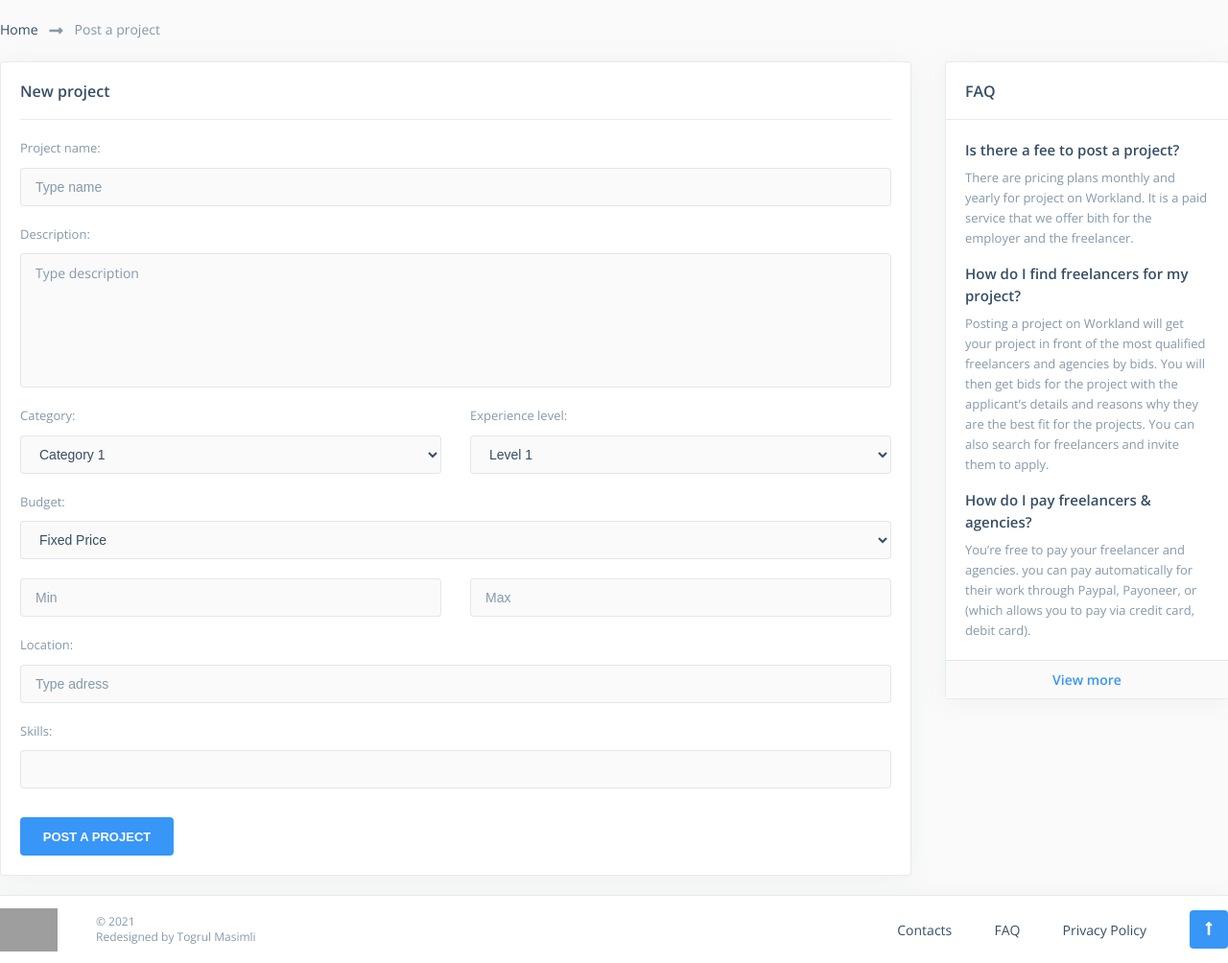
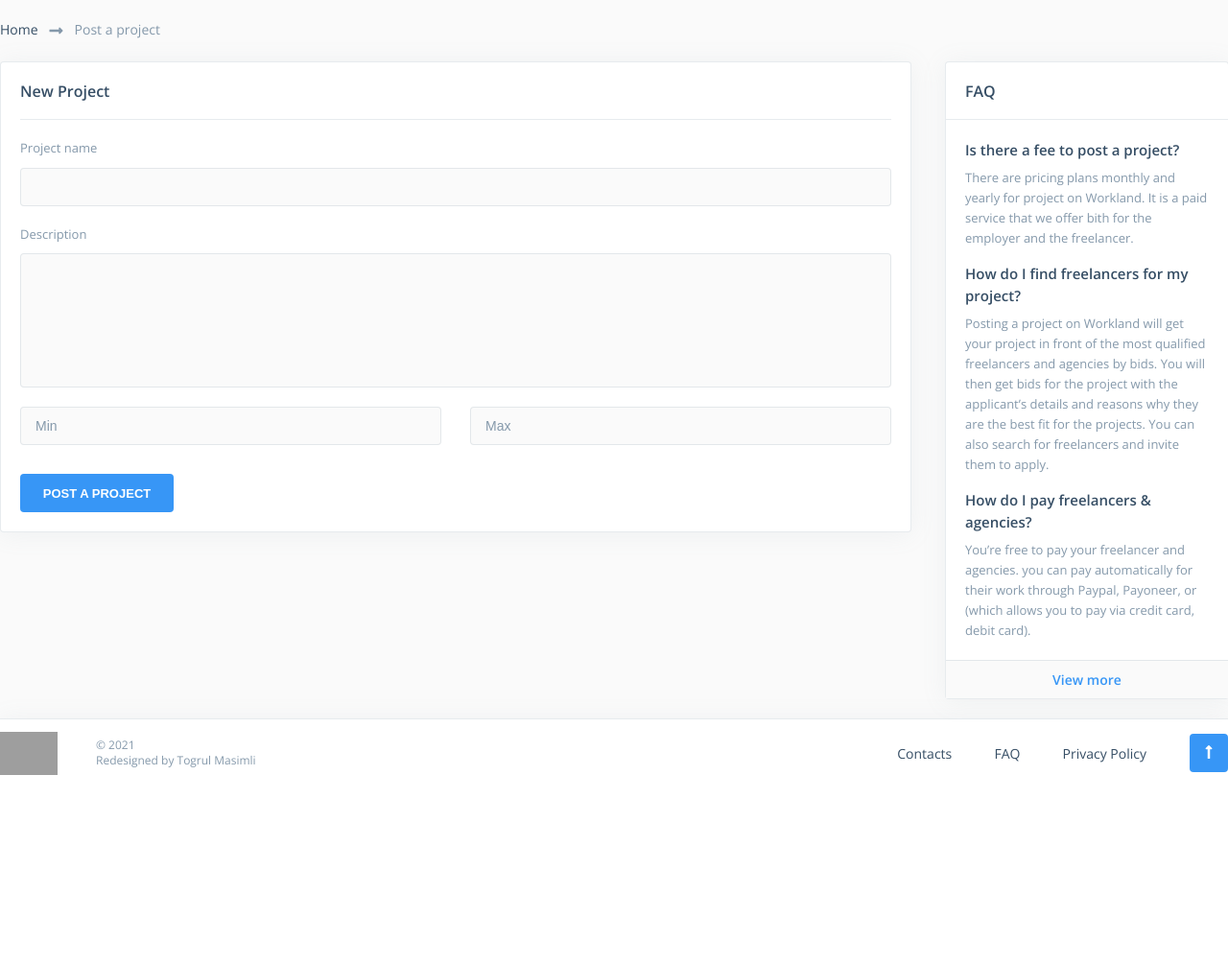
Before and after one commit to Togrul-Masimli/FreelancerProject, a Flask app: page /add-project in a window 1280 px wide. Shown: the part 70-1074 px from the top of the page at 96% size. After the commit the page ends 878 px from the top, so only its background shows below. Run offline with Flask 2, Linux system fonts and the light colour scheme; a user stored in the database is signed in; some libraries are stand-ins or nearby versions; grey boxes are pictures that could not be loaded.

Commit message:
add/update blog functionality added

```diff
--- a/app/forms.py
+++ b/app/forms.py
@@ -1,7 +1,7 @@
 from flask_wtf import FlaskForm
 from flask_wtf.file import FileField, FileAllowed
 from flask_login import current_user
-from wtforms import StringField, PasswordField, SubmitField, BooleanField
+from wtforms import StringField, PasswordField, SubmitField, BooleanField, TextAreaField
 from wtforms import validators
 from wtforms.validators import DataRequired, Length, Email, EqualTo, ValidationError
 from app.models import User, UserInfo
@@ -60,3 +60,11 @@ class UpdateInfoForm(FlaskForm):
     age = StringField('Age')
     experience = StringField('Experience')
     submit = SubmitField('UPDATE')
+
+
+class PostForm(FlaskForm):
+    title = StringField('Project name', validators=[DataRequired()])
+    content = TextAreaField('Description', validators=[DataRequired()])
+    cost_min = StringField('Min', validators=[DataRequired()], render_kw={"placeholder": "Min"})
+    cost_max = StringField('Max', render_kw={"placeholder": "Max"})
+    submit = SubmitField('POST A PROJECT')
--- a/app/models.py
+++ b/app/models.py
@@ -23,7 +23,7 @@ class User(db.Model, UserMixin):
         return f"User('{self.username}', '{self.email}', '{self.image_file}')"
 
 
-class UserInfo(db.Model):
+class UserInfo(db.Model, UserMixin):
     id = db.Column(db.Integer, primary_key=True)
     about_user = db.Column(db.Text)
     education = db.Column(db.Text)
--- a/app/routes.py
+++ b/app/routes.py
@@ -1,10 +1,10 @@
 import os
 import secrets
 from PIL import Image
-from flask import render_template, url_for, redirect, request
+from flask import render_template, url_for, redirect, request, abort
 from wtforms.validators import Email
 from app import app, db, bcrypt
-from app.forms import RegistrationForm, LoginForm, UpdateInfoForm, UpdateProfileForm
+from app.forms import RegistrationForm, LoginForm, UpdateInfoForm, UpdateProfileForm, PostForm
 from app.models import User, Post, UserInfo
 from flask_login import login_user, current_user, logout_user, login_required
 
@@ -12,15 +12,22 @@ from flask_login import login_user, current_user, logout_user, login_required
 @app.route('/')
 @app.route('/home')
 def index():
+    posts = Post.query.all()
     if current_user.is_authenticated:
         image_file = url_for('static', filename='profile-pictures/' + current_user.image_file )
-        return render_template('index.html', image_file=image_file)
-    return render_template('index.html')
+        return render_template('index.html', image_file=image_file, posts=posts)
+    return render_template('index.html', posts=posts)
 
-@app.route('/add-project')
+@app.route('/add-project', methods=['GET','POST'])
 @login_required
 def add_prj():
-    return render_template('add-project.html', title='Add Project')
+    form = PostForm()
+    if form.validate_on_submit():
+        post = Post(title=form.title.data, content=form.content.data, min_pay=form.cost_min.data, max_pay=form.cost_max.data, author=current_user)
+        db.session.add(post)
+        db.session.commit()
+        return redirect(url_for('index'))
+    return render_template('add-project.html', title='Add Project', form=form, legend='New Project')
 
 @app.route('/profile', methods=['GET', 'POST'])
 @login_required
@@ -64,18 +71,25 @@ def settings():
         form.username.data = current_user.username
         form.email.data = current_user.email
 
+    # if formInfo.validate_on_submit():
+    #     owner = current_user
+    #     owner.speciality = formInfo.speciality.data
+    #     current_user.info.location = formInfo.location.data
+    #     current_user.info.age = formInfo.age.data
+    #     current_user.info.experience = formInfo.experience.data
+    #     db.session.commit()
+    #     return redirect(url_for('settings'))
     if formInfo.validate_on_submit():
-        current_user.speciality = formInfo.speciality.data
-        current_user.location = formInfo.location.data
-        current_user.age = formInfo.age.data
-        current_user.experience = formInfo.experience.data
+        userinfo = UserInfo(speciality=formInfo.speciality.data, location=formInfo.location.data, age=formInfo.age.data, experience=formInfo.experience.data, owner=current_user)
+        db.session.add(userinfo)
         db.session.commit()
         return redirect(url_for('settings'))
     # elif request.method == 'GET':
+    #     owner = current_user
     #     formInfo.speciality.data = current_user.speciality
-    #     formInfo.location.data = current_user.location
-    #     formInfo.age.data = current_user.age
-    #     formInfo.experience.data = current_user.experience
+    #     formInfo.location.data = current_user.info.location
+    #     formInfo.age.data = current_user.info.age
+    #     formInfo.experience.data = current_user.info.experience
     image_file = url_for('static', filename='profile-pictures/' + current_user.image_file )
     return render_template('profile_settings.html', title='Settings', image_file=image_file, form=form, formInfo=formInfo)
 
@@ -87,14 +101,9 @@ def profiles():
 def projects():
     return render_template('projects.html', title='Projects')
 
-@app.route('/single-project')
-def sing_project():
-    return render_template('single-project.html', title='Single Project')
-
 @app.route('/forgot-password')
 def forgot_password():
     return render_template('forgot-password.html', title='Forgot Password')
-
 
 @app.route('/sign-in', methods=['GET', 'POST'])
 def sign_in():
@@ -108,7 +117,6 @@ def sign_in():
             next_page = request.args.get('next')
             return redirect(next_page) if next_page else redirect(url_for('index'))
     return render_template('sign-in.html', title='Sign In', form=form)
-
 
 @app.route('/sign-up', methods=['GET', 'POST'])
 def sign_up():
@@ -127,3 +135,31 @@ def sign_up():
 def logout():
     logout_user()
     return redirect(url_for('index'))
+
+
+@app.route('/projects/<int:post_id>')
+def post(post_id):
+    post = Post.query.get_or_404(post_id)
+    return render_template('single-project.html', title=post.title , post=post)
+
+
+@app.route('/projects/<int:post_id>/update', methods=['GET','POST'])
+@login_required
+def update_post(post_id):
+    post = Post.query.get_or_404(post_id)
+    if post.author != current_user:
+        abort(403)
+    form = PostForm()
+    if form.validate_on_submit():
+        post.title = form.title.data
+        post.content = form.content.data
+        post.min_pay = form.cost_min.data
+        post.max_pay = form.cost_max.data
+        db.session.commit()
+        return redirect(url_for('post', post_id=post.id))
+    elif request.method == 'GET':
+        form.title.data = post.title
+        form.content.data = post.content
+        form.cost_min.data = post.min_pay
+        form.cost_max.data = post.max_pay
+    return render_template('add-project.html', title='Update Post' , post=post, legend='Update Post', form=form)
--- a/app/static/css/style.css
+++ b/app/static/css/style.css
@@ -554,6 +554,8 @@ a.logo img {
     line-height: 26px;
     margin-top: 5px;
     margin-bottom: 15px;
+    color: #364e65;
+    transition: 0.4s;
 }
 
 .post-title a {
--- a/app/templates/add-project.html
+++ b/app/templates/add-project.html
@@ -14,59 +14,68 @@
             </div>
             <div class="row">
                 <div class="col-9">
-                    <form action="#" class="form">
+                    <form action="#" class="form" method="POST">
+                        {{ form.hidden_tag() }}
                         <div class="row">
                             <div class="col-12 form-area">
-                                <h2 class="form-title">New project</h2>
+                                <h2 class="form-title">{{ legend }}</h2>
                                 <div class="form-group">
-                                    <label for="name" class="form-label">Project name:</label>
-                                    <input type="text" name="name" id="name" class="form-input" placeholder="Type name">
+                                    {{ form.title.label(class="form-label") }}
+                                        {% if form.title.errors %}
+                                            {{ form.title(class="form-input is-invalid") }}
+                                                <div class="invalid-feedback">
+                                                {% for error in form.title.errors %}
+                                                    <span>{{ error }}</span>
+                                                {% endfor %}
+                                               </div>
+                                        {% else %}
+                                                {{ form.title(class="form-input") }}
+                                        {% endif %}
                                 </div>
                                 <div class="form-group">
-                                    <label for="description" class="form-label">Description:</label>
-                                    <textarea name="description" id="description" class="form-textarea" placeholder="Type description"></textarea>
-                                </div>
-                                <div class="form-selects d-flex">
-                                    <div class="form-group category">
-                                        <label for="category" class="form-label">Category:</label>
-                                        <select name="category" id="category" class="form-select">
-                            <option value="0">Category 1</option>
-                            <option value="1">Category 2</option>
-                            <option value="2">Category 3</option>
-                            </select>
-                                    </div>
-                                    <div class="form-group">
-                                        <label for="level" class="form-label">Experience level:</label>
-                                        <select name="level" id="level" class="form-select">
-                            <option value="0">Level 1</option>
-                            <option value="1">Level 2</option>
-                            <option value="2">Level 3</option>
-                            </select>
-                                    </div>
-                                </div>
-                                <div class="form-group">
-                                    <label for="category" class="form-label">Budget:</label>
-                                    <select name="category" id="category" class="form-select">
-                            <option value="0">Fixed Price</option>
-                            <option value="1">Hourly Price</option>
-                        </select>
+                                    {{ form.content.label(class="form-label") }}
+                                        {% if form.content.errors %}
+                                            {{ form.content(class="form-textarea is-invalid") }}
+                                            <div class="invalid-feedback">
+                                                {% for error in form.content.errors %}
+                                                    <span>{{ error }}</span>
+                                                {% endfor %}
+                                                </div>
+                                        {% else %}
+                                            {{ form.content(class="form-textarea") }}
+                                        {% endif %}
                                 </div>
                                 <div class="form-group">
                                     <div class="form-min-max d-flex">
-                                        <input type="text" class="form-input min" placeholder="Min">
-                                        <input type="text" class="form-input max" placeholder="Max">
+                                        {% if form.cost_min.errors %}
+                                            {{ form.cost_min(class="form-input min is-invalid") }}
+                                            <div class="invalid-feedback">
+                                                {% for error in form.cost_min.errors %}
+                                                    <span>{{ error }}</span>
+                                                {% endfor %}
+                                                </div>
+                                        {% else %}
+                                            {{ form.cost_min(class="form-input min") }}
+                                        {% endif %}
+
+                                        {% if form.cost_max.errors %}
+                                            {{ form.cost_max(class="form-input max is-invalid") }}
+                                            <div class="invalid-feedback">
+                                                {% for error in form.cost_max.errors %}
+                                                    <span>{{ error }}</span>
+                                                {% endfor %}
+                                                </div>
+                                        {% else %}
+                                            {{ form.cost_max(class="form-input max") }}
+                                        {% endif %}
                                     </div>
                                 </div>
-                                <div class="form-group">
-                                    <label for="location" class="form-label">Location:</label>
-                                    <input type="text" name="location" id="location" class="form-input" placeholder="Type adress">
-                                </div>
-                                <div class="form-group">
+                                <!-- <div class="form-group">
                                     <label for="skills" class="form-label">Skills:</label>
                                     <input type="text" name="skills" id="skills" class="form-input">
-                                </div>
+                                </div> -->
                                 <div class="form-group">
-                                    <button class="form-button" type="button">POST A PROJECT</button>
+                                    {{ form.submit(class='form-button') }}
                                 </div>
                             </div>
                         </div>
```
Also changed, not shown: app/templates/index.html (+8 -7 lines), app/templates/profile_settings.html (+12 -12 lines), app/templates/single-project.html (+7 -17 lines), app/site.db, app/static/profile-pictures/103ff2db2cbe7d87.jpg (added), app/static/profile-pictures/366fa50a711ed92a.jpg (added), app/static/profile-pictures/5345d3653f142437.jpg (added).
